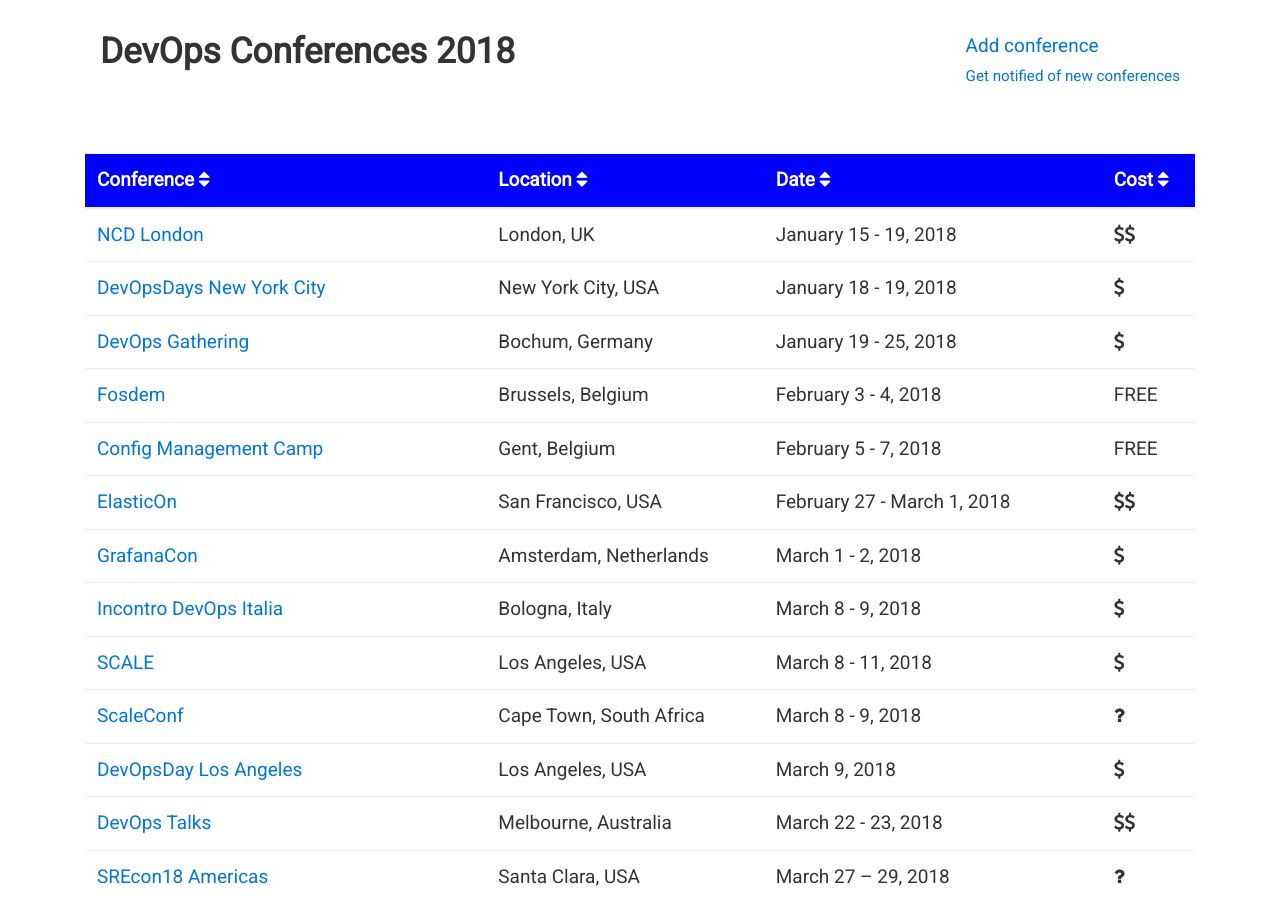
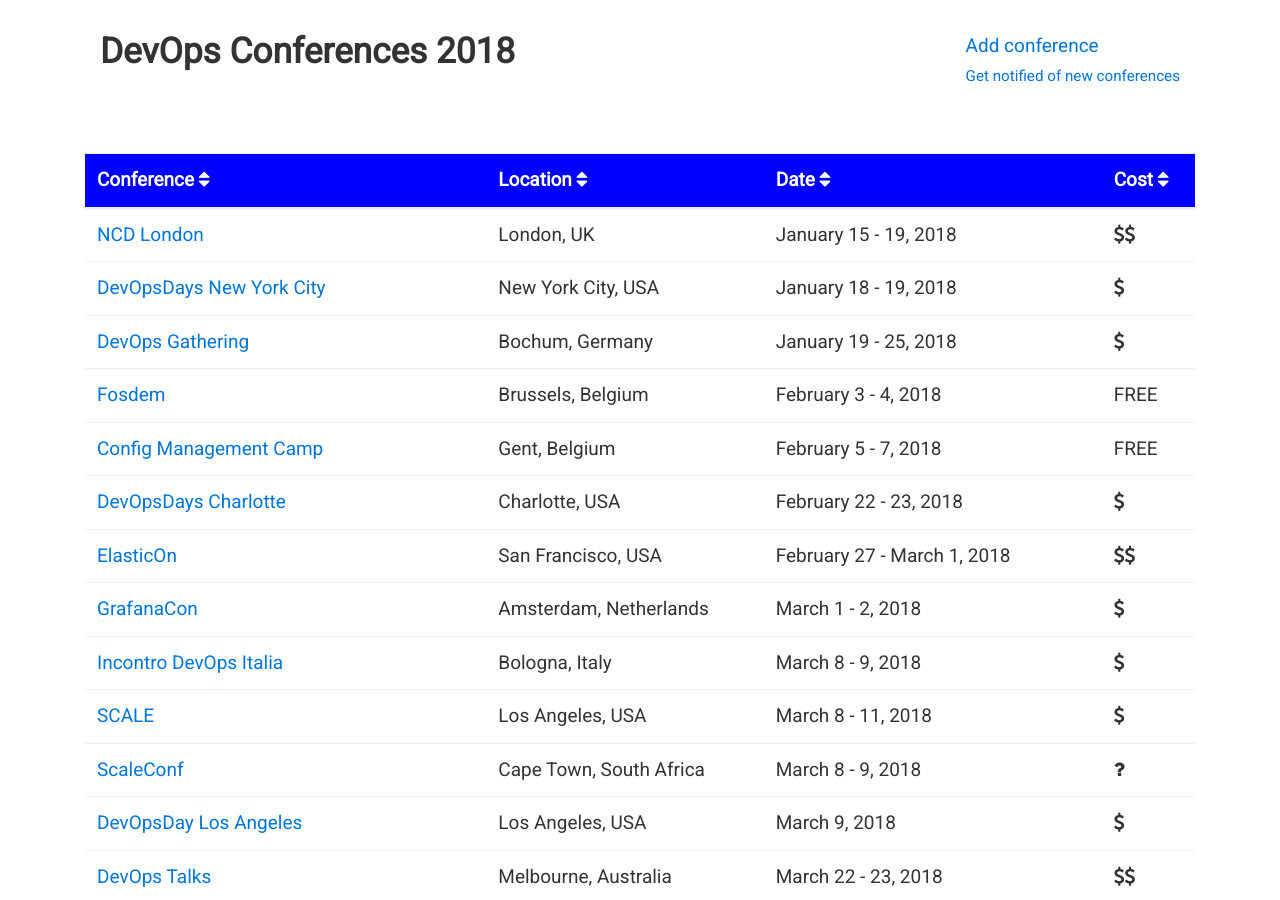
Before and after one commit to finspin/gotodevops.org, a Jekyll site: the page built from index.md, in a window 1280 px wide and 900 px high. Built offline with Jekyll 4.4.1, drawn with Linux system fonts in a browser that asks for light colours; nearby versions of some CDN libraries.

Commit message:
DevOpsDays Charlotte

```diff
--- a/_data/conferences.yml
+++ b/_data/conferences.yml
@@ -42,6 +42,15 @@
   date: February 5 - 7, 2018
   start-date: 1517788800
   cost: free
+
+- name: DevOpsDays Charlotte
+  url: https://www.devopsdays.org/events/2018-charlotte
+  location:
+      city: Charlotte
+      country: USA
+  date: February 22 - 23, 2018
+  start-date: 1519300800
+  cost: 1
 
 - name: ElasticOn
   url: https://www.elastic.co/elasticon/conf/2018/sf
```
